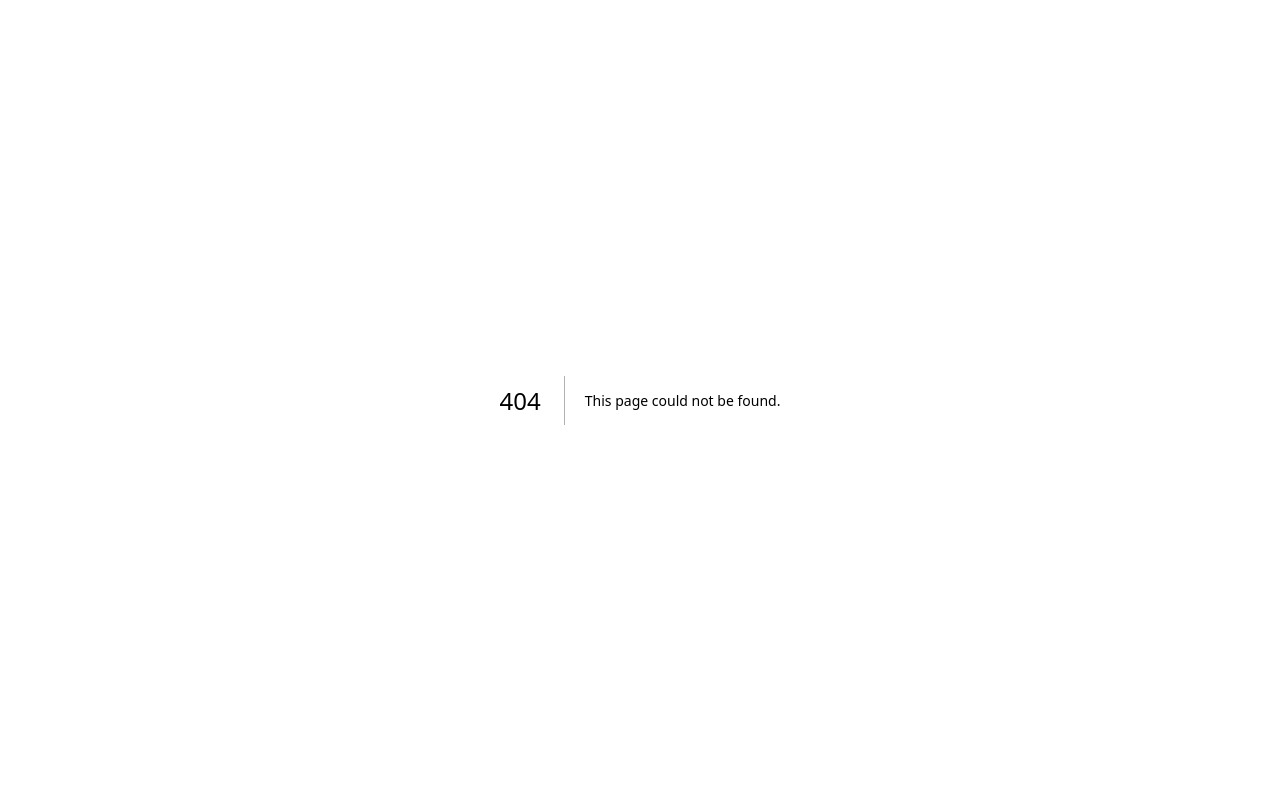
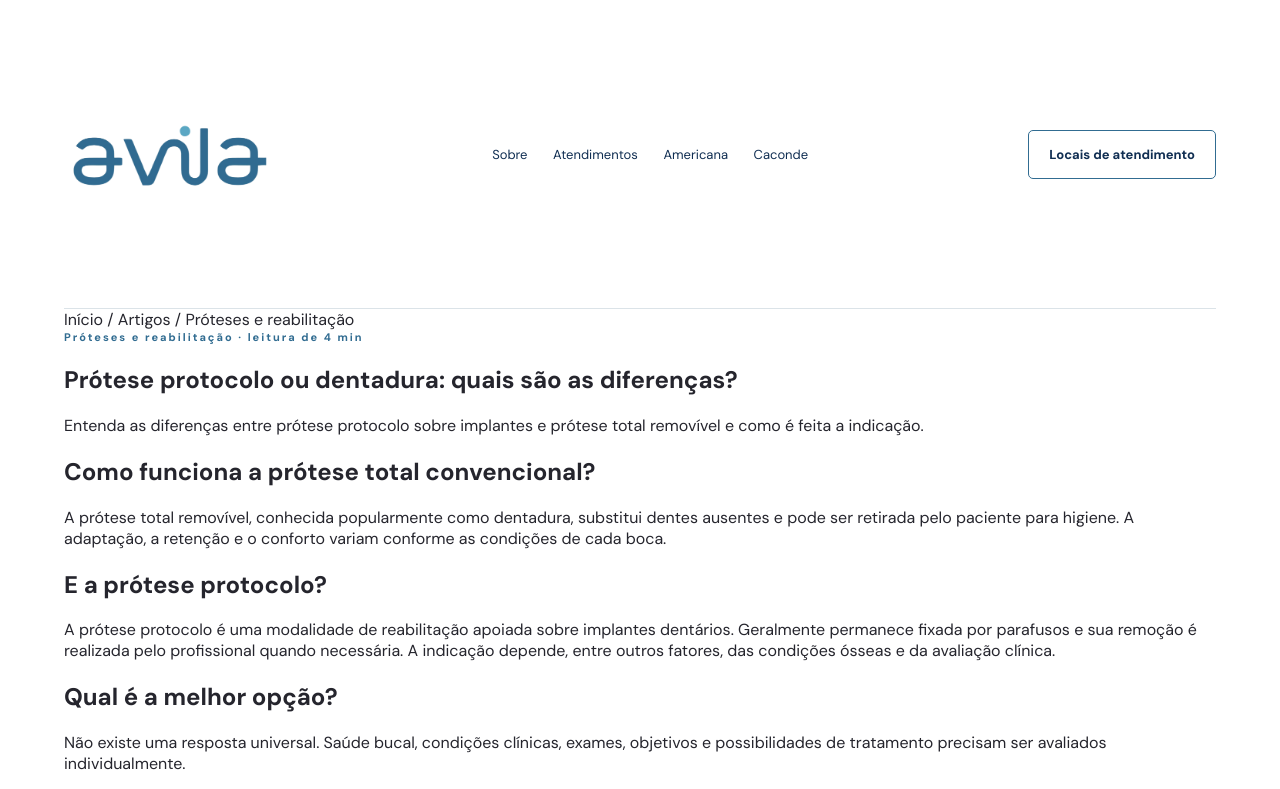
Before and after one commit to contatoagenciawin-ichthus/odonto-andre, a Next.js app: page /artigos/protese-protocolo-e-dentadura-diferencas in a window 1280 px wide. Before the commit this address had no page. Shown: the top 789 px of the page. Built offline with nearby package versions, Linux system fonts and the light colour scheme.

Commit message:
feat: article routes, metadata and sitemap

```diff
--- /dev/null
+++ b/src/app/artigos/[slug]/page.tsx
@@ -0,0 +1,5 @@
+import type {Metadata} from "next";import Link from "next/link";import {notFound} from "next/navigation";import {SiteHeader,SiteFooter} from "@/components/SiteShell";import {articles,findArticle} from "@/content/articles";
+type Params={params:Promise<{slug:string}>};
+export function generateStaticParams(){return articles.map(a=>({slug:a.slug}))}
+export async function generateMetadata({params}:Params):Promise<Metadata>{const a=findArticle((await params).slug);if(!a)return {title:"Artigo não encontrado"};return {title:`${a.title} | André Ávila`,description:a.description}}
+export default async function ArticlePage({params}:Params){const a=findArticle((await params).slug);if(!a)notFound();return <main className="site-layout"><SiteHeader/><article className="blog-article"><nav className="breadcrumb"><Link href="/">Início</Link> / <Link href="/artigos">Artigos</Link> / {a.category}</nav><span className="eyebrow">{a.category} · leitura de {a.readingMinutes} min</span><h1>{a.title}</h1><p className="article-lead">{a.description}</p>{a.sections.map((s,i)=><section key={i}><h2>{s.heading}</h2>{s.paragraphs.map((p,j)=><p key={j}>{p}</p>)}</section>)}<aside className="article-note">Este artigo tem finalidade educativa e não substitui a avaliação clínica. Os conteúdos estão sujeitos à revisão profissional antes da liberação pública.</aside><div className="article-cta"><h2>Precisa de uma avaliação individualizada?</h2><p>André atende em Americana e Caconde, mediante agendamento. Consulte o WhatsApp para disponibilidade e local.</p><a href="https://wa.me/5519983155303" target="_blank" rel="noopener noreferrer" className="btn">Conversar pelo WhatsApp</a></div><Link className="text-link" href="/artigos">← Ver todos os artigos</Link></article><SiteFooter/></main>}
```
